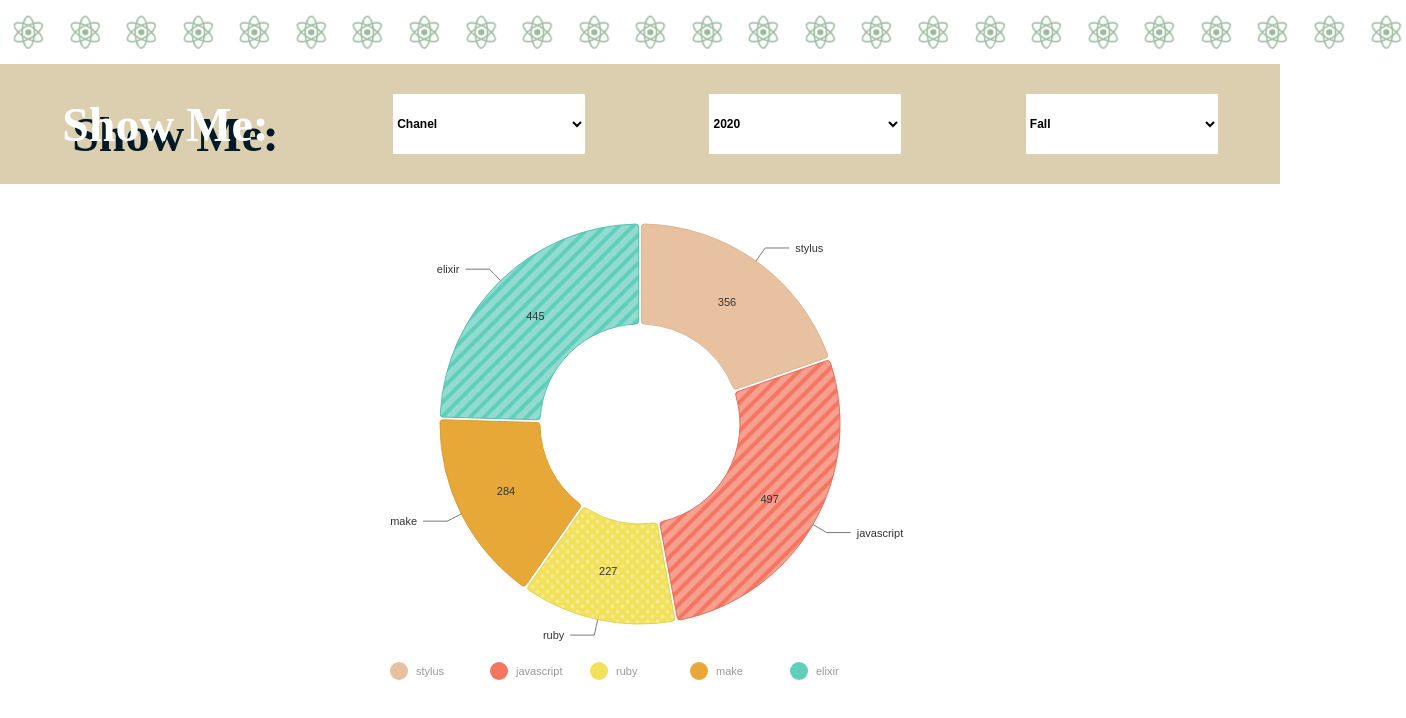
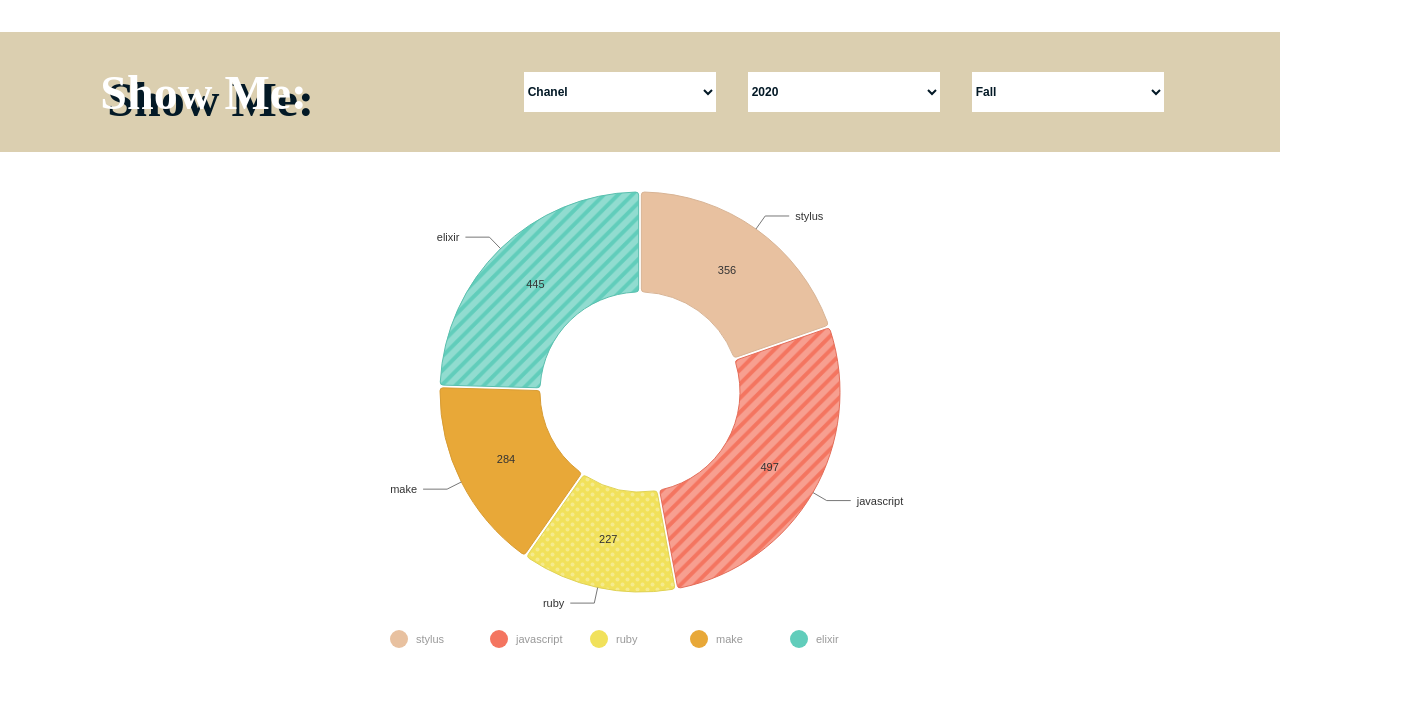
Before and after one commit to ErikaKettleson/showme-redux, a React (Create React App) app: page / in a window 1280 px wide. Shown: the top 718 px of the page, 1406 px wide, since content can reach past the window. Built offline with nearby package versions, Linux system fonts and the light colour scheme.

Commit message:
pre db commit

```diff
--- a/src/App.js
+++ b/src/App.js
@@ -63,6 +63,7 @@ class App extends Component {
         <Nav />
         <div className="dropdowns-bar">
           <h1>Show Me:</h1>
+          <div class="dropdown-selects">
             <BrandDropdown value={selectedBrand}
             onChange={this.handleBrandChange}
             brands={['Chanel', 'Christian Dior', 'Loewe', 'Dolce & Gabbana']} />
@@ -72,6 +73,7 @@ class App extends Component {
             <SeasonDropdown value={selectedSeason}
             onChange={this.handleSeasonChange}
             seasons={['Fall', 'Spring','Pre-Fall', 'Resort', 'Spring Couture', 'Fall Couture']} />
+            </div>
           </div>
         <MyResponsivePie />
       </div>
--- a/src/App.scss
+++ b/src/App.scss
@@ -42,5 +42,26 @@
   color: white;
   font-family: Futura;
   font-size: 3em;
-  text-shadow: 10px 10px 0px #031926;
+  text-shadow: 7px 7px 0px #031926;
 }
+
+.dropdown-selects {
+  display: flex;
+  justify-content: space-around;
+
+  span {
+    padding: 1em;
+  }
+}
+
+select {
+  width: 15vw;
+  height: 5vh;
+  background-color: white;
+  font-weight: bold;
+  font-size: .75em;
+  text-overflow: ellipsis;
+  border: none;
+  border-radius: 0em;
+  color: #031926;
+}
--- a/src/Discover.scss
+++ b/src/Discover.scss
@@ -10,14 +10,3 @@
 .discover-random {
     background-color: hotpink;
 }
-
-select {
-    width: 15vw;
-    height: 7.5vh;
-    background-color: white;
-    font-weight: bold;
-    font-size: .75em;
-    text-overflow: ellipsis;
-    border: none;
-    border-radius: 0em;
-}
--- a/src/Nav.js
+++ b/src/Nav.js
@@ -5,31 +5,7 @@ import './Nav.scss';
 function Nav() {
     return (
       <div className="nav-bar">
-        <img src={logo} className="nav-logo" alt="logo" />
-        <img src={logo} className="nav-logo" alt="logo" />
-        <img src={logo} className="nav-logo" alt="logo" />
-        <img src={logo} className="nav-logo" alt="logo" />
-        <img src={logo} className="nav-logo" alt="logo" />
-        <img src={logo} className="nav-logo" alt="logo" />
-        <img src={logo} className="nav-logo" alt="logo" />
-        <img src={logo} className="nav-logo" alt="logo" />
-        <img src={logo} className="nav-logo" alt="logo" />
-        <img src={logo} className="nav-logo" alt="logo" />
-        <img src={logo} className="nav-logo" alt="logo" />
-        <img src={logo} className="nav-logo" alt="logo" />
-        <img src={logo} className="nav-logo" alt="logo" />
-        <img src={logo} className="nav-logo" alt="logo" />
-        <img src={logo} className="nav-logo" alt="logo" />
-        <img src={logo} className="nav-logo" alt="logo" />
-        <img src={logo} className="nav-logo" alt="logo" />
-        <img src={logo} className="nav-logo" alt="logo" />
-        <img src={logo} className="nav-logo" alt="logo" />
-        <img src={logo} className="nav-logo" alt="logo" />
-        <img src={logo} className="nav-logo" alt="logo" />
-        <img src={logo} className="nav-logo" alt="logo" />
-        <img src={logo} className="nav-logo" alt="logo" />
-        <img src={logo} className="nav-logo" alt="logo" />
-        <img src={logo} className="nav-logo" alt="logo" />
+
       </div>
     )
   }
--- a/src/Nav.scss
+++ b/src/Nav.scss
@@ -1,6 +1,6 @@
   .nav-bar {
       background-color: white;
-      height: 8vh;
+      height: 4vh;
       display: flex;
       align-items: center;
       flex-direction: row;
```
Lines whose indentation alone changed are shown as unchanged.
